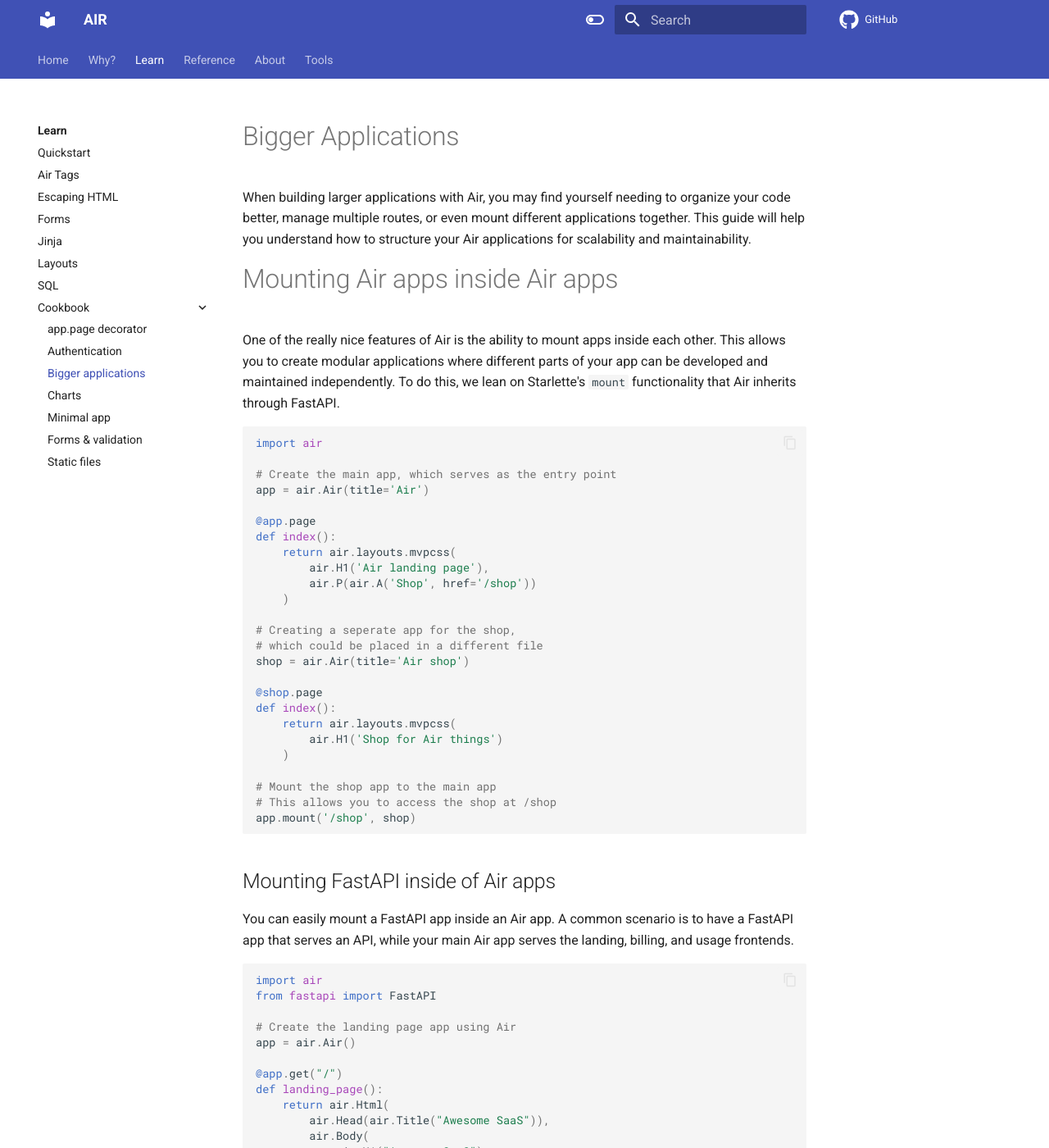
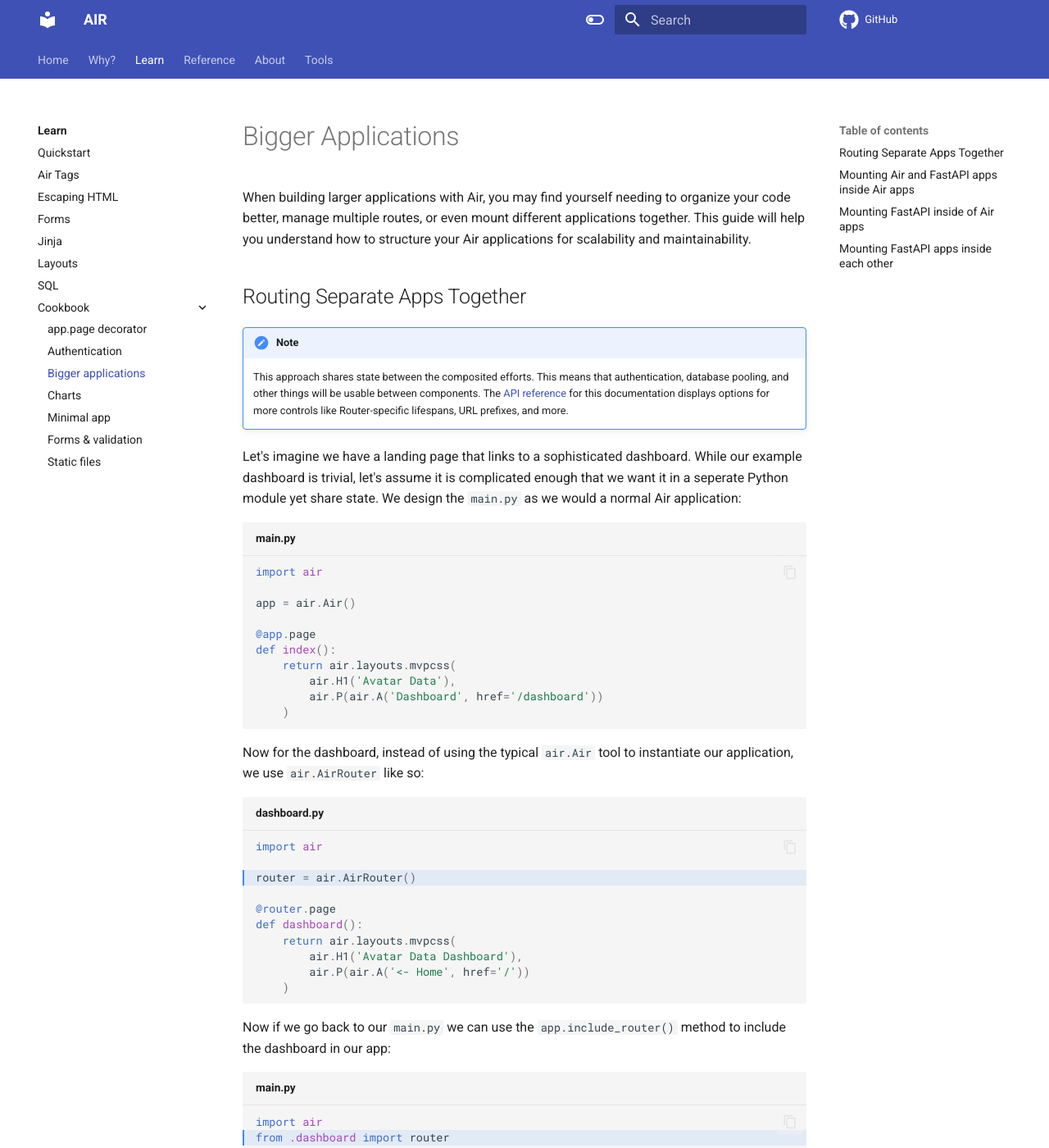
Before and after one commit to feldroy/air, an MkDocs documentation site: the page built from docs/learn/cookbook/bigger-applications.md, in a window 1280 px wide and 1400 px high. Shown: the whole window at 82% size. Built offline with MkDocs 1.6.1 and Material for MkDocs 9.7.7, drawn with Linux system fonts in a browser that asks for light colours; comment, search, counter and statistics services are not loaded; some of the changed text lies outside the part shown.

Commit message:
Show use of include router for bigger apps

````diff
--- a/docs/learn/cookbook/bigger-applications.md
+++ b/docs/learn/cookbook/bigger-applications.md
@@ -2,7 +2,70 @@
 
 When building larger applications with Air, you may find yourself needing to organize your code better, manage multiple routes, or even mount different applications together. This guide will help you understand how to structure your Air applications for scalability and maintainability.
 
-# Mounting Air apps inside Air apps
+## Routing Separate Apps Together
+
+!!! note
+
+    This approach shares state between the composited efforts. This means that authentication, database pooling, and other things will be usable between components. The [API reference](../../../api/routing) for this documentation displays options for more controls like Router-specific lifespans, URL prefixes, and more.
+
+Let's imagine we have a landing page that links to a sophisticated dashboard. While our example dashboard is trivial, let's assume it is complicated enough that we want it in a seperate Python module yet share state. We design the `main.py` as we would a normal Air application:
+
+```python title="main.py"
+import air
+
+app = air.Air()
+
+@app.page
+def index():
+    return air.layouts.mvpcss(
+        air.H1('Avatar Data'),
+        air.P(air.A('Dashboard', href='/dashboard'))
+    )
+```
+
+Now for the dashboard, instead of using the typical `air.Air` tool to instantiate our application, we use `air.AirRouter` like so:
+
+```python title="dashboard.py" hl_lines="3"
+import air
+
+router = air.AirRouter()
+
+@router.page
+def dashboard():
+    return air.layouts.mvpcss(
+        air.H1('Avatar Data Dashboard'),
+        air.P(air.A('<- Home', href='/'))
+    )
+```
+
+Now if we go back to our `main.py` we can use the `app.include_router()` method to include the dashboard in our app:
+
+```python title="main.py"  hl_lines="2 5"
+import air
+from .dashboard import router
+
+app = air.Air()
+app.include_router(router)
+
+@app.page
+def index():
+    return air.layouts.mvpcss(
+        air.H1('Avatar Data'),
+        air.P(air.A('Dashboard', href='/dashboard'))
+    )
+```
+
+If run locally these links should work:
+
+- http://localhost:8000
+- http://localhost:8000/dashboard
+
+
+## Mounting Air and FastAPI apps inside Air apps
+
+!!! warning
+
+    This approach does not share state between the apps. That means attempting to share authentication and database pooling will not function predictably, if at all.
 
 One of the really nice features of Air is the ability to mount apps inside each other. This allows you to create modular applications where different parts of your app can be developed and maintained independently. To do this, we lean on Starlette's `mount` functionality that Air inherits through FastAPI.
 
````
